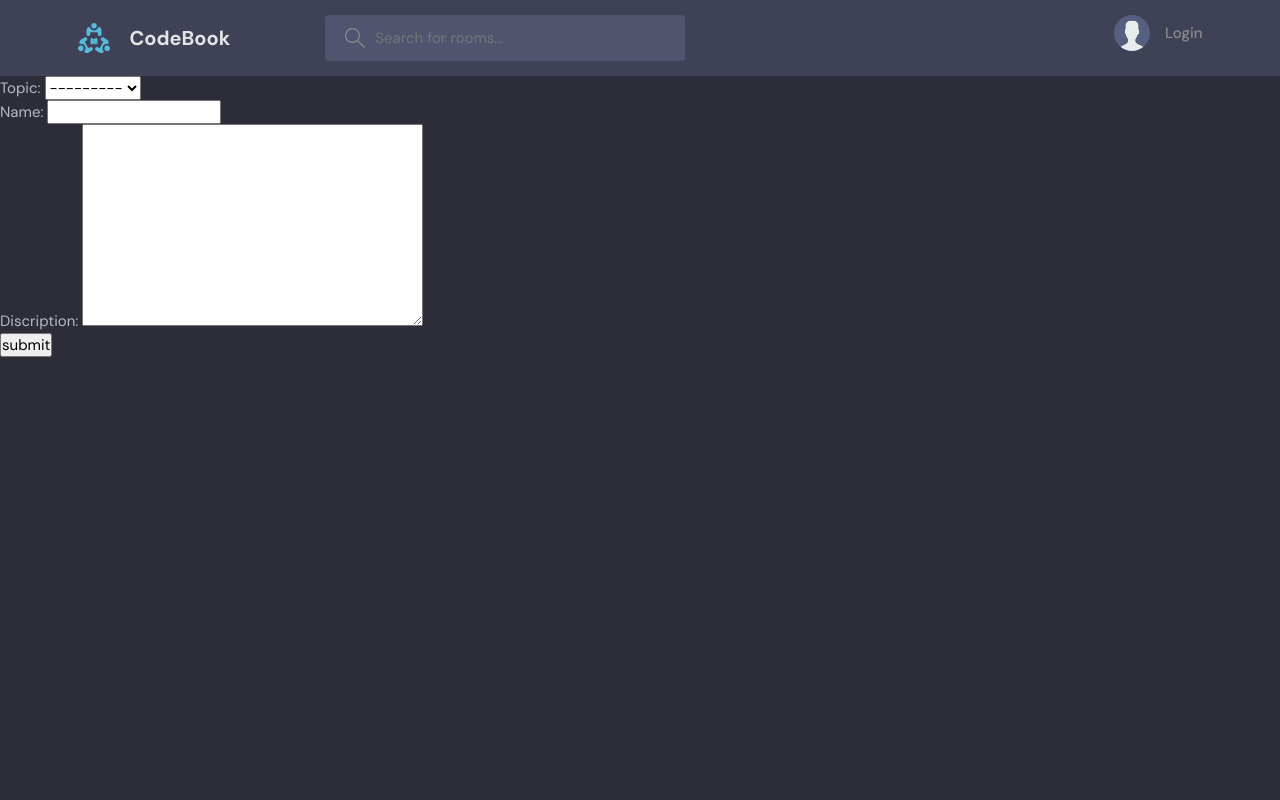
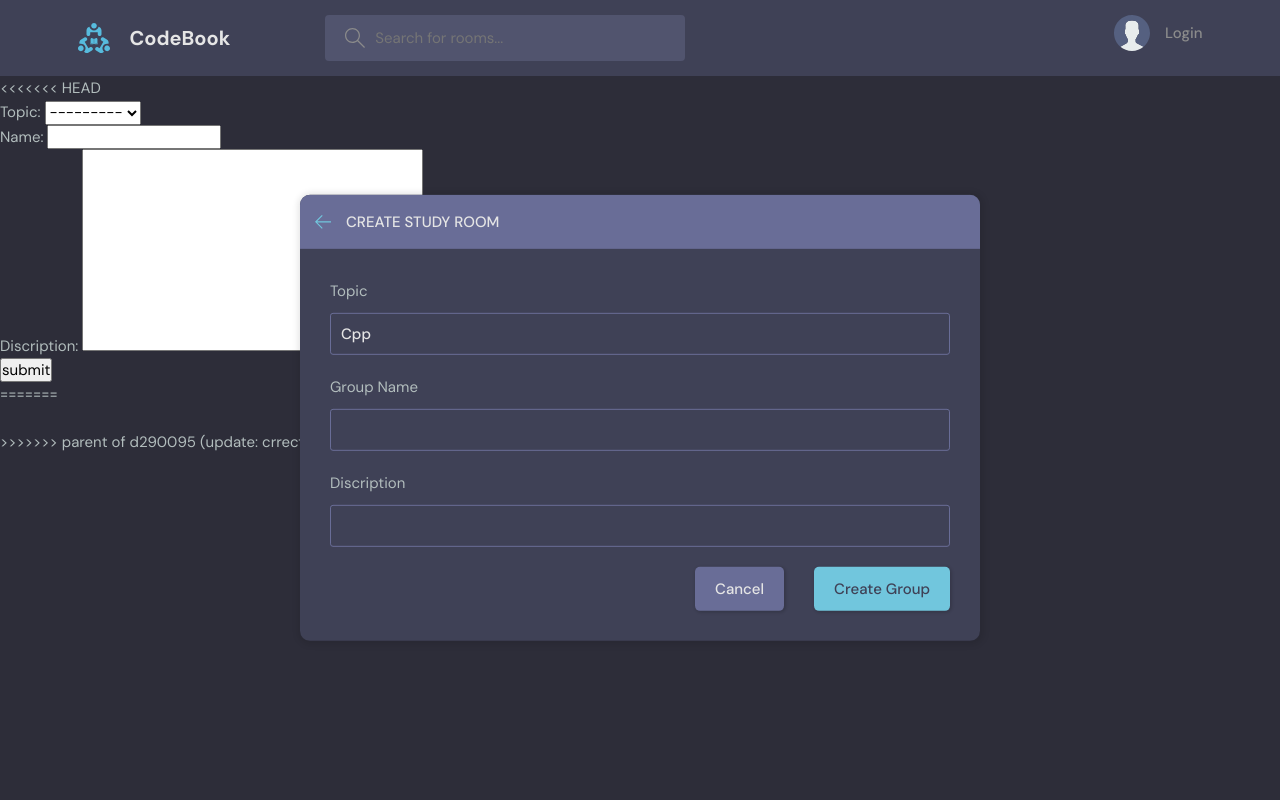
Before and after one commit to Omid-mohebi/codebook, a Django app: template main/templates/main/create_form.html in a window 1280 px wide. Run offline with Django 5.2, Linux system fonts and the light colour scheme; the template is opened without the code that fills it: values that come from a table or form of the project are taken from there, others are empty; data comes from the database, SQL or seed files in the repository.

Commit message:
Revert "update: crrecting class and namings"
This reverts commit d2900951d0cf7c855a1f308126649cdd5db24144.

```diff
--- a/main/templates/main/create_form.html
+++ b/main/templates/main/create_form.html
@@ -1,9 +1,78 @@
 {% extends "base.html" %}
 {% comment %} {% include "navbar.html" %} {% endcomment %}
 {% block content %}
+<<<<<<< HEAD
 <form action="" method="post">
     {% csrf_token %}
     {{form}}
     <input type="submit" value='submit'>
 </form>
+=======
+
+<main class="create-room layout">
+  <div class="container">
+    <div class="layout__box">
+      <div class="layout__boxHeader">
+        <div class="layout__boxTitle">
+          <a href="{% url "main-home" %}">
+            <svg
+              version="1.1"
+              xmlns="http://www.w3.org/2000/svg"
+              width="32"
+              height="32"
+              viewBox="0 0 32 32"
+            >
+              <title>arrow-left</title>
+              <path
+                d="M13.723 2.286l-13.723 13.714 13.719 13.714 1.616-1.611-10.96-10.96h27.625v-2.286h-27.625l10.965-10.965-1.616-1.607z"
+              ></path>
+            </svg>
+          </a>
+          {% if update %}
+            <h3>Upadte Study Room</h3>
+            {% else %}
+            <h3>Create Study Room</h3>
+            {% endif %}
+        </div>
+      </div>
+      <div class="layout__body">
+        <form class="form" action="" method="post">
+          {% csrf_token %}
+          <div class="form__group">
+            <label for="room_topic">Topic</label>
+            <input required type="text" name="topic" list="topic" value='{{topic}}'>
+            <datalist id="topic">
+              <select name="" id="room_topic">
+                {% for topic in topics %}
+                  <option>{{topic}}</option>
+                {% endfor %}
+              </select>
+            </datalist>
+          </div>
+
+          <div class="form__group">
+            <label for="room_name">Group Name</label>
+            <input required type="text" name="name" value='{{name}}'>
+          </div>
+
+          <div class="form__group">
+            <label for="room_discription">Discription</label>
+            <input type="text" name="discription" value='{{discription}}'>
+          </div>
+
+          <div class="form__action">
+            <a class="btn btn--dark" href="{% url "main-home" %}">Cancel</a>
+            {% if update %}
+            <input class="btn btn--main" value="Update Group" type="submit">
+            {% else %}
+            <input class="btn btn--main" value="Create Group" type="submit">
+            {% endif %}
+          </div>
+        </form>
+      </div>
+    </div>
+  </div>
+</main>
+
+>>>>>>> parent of d290095 (update: crrecting class and namings)
 {% endblock content %}
```
